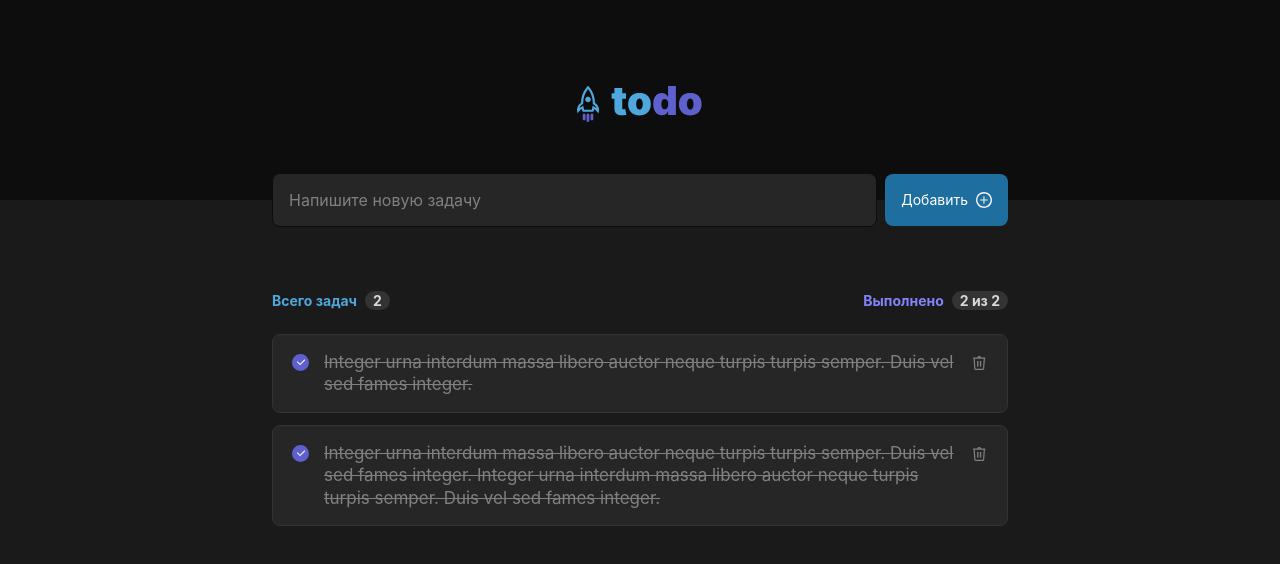
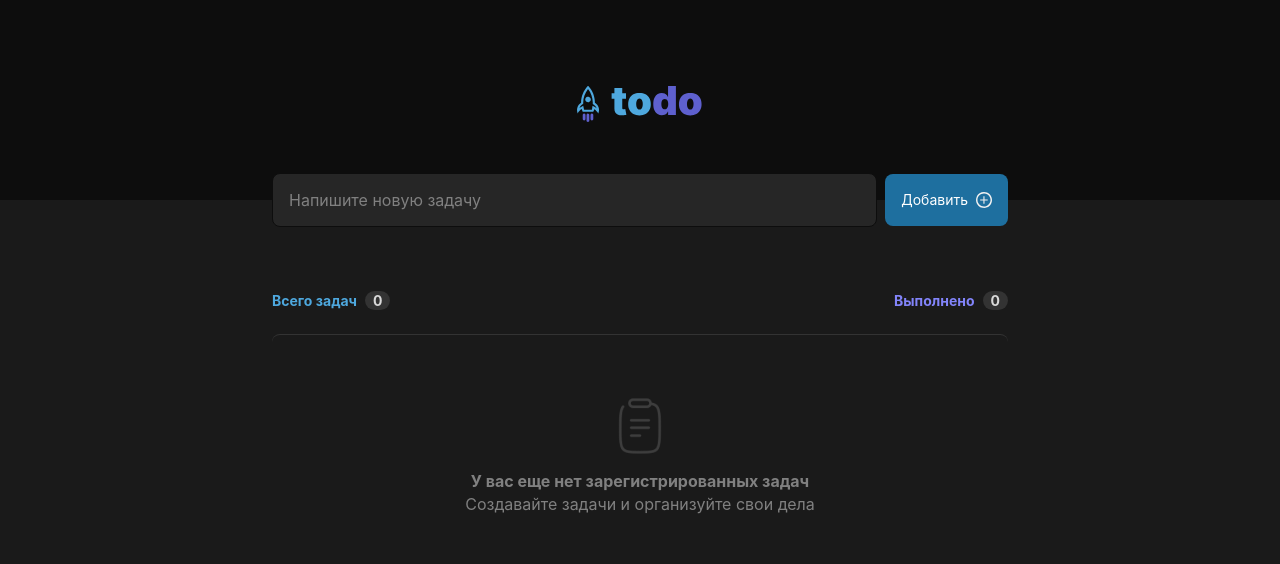
Before and after one commit to rook16rus/todolist-app, a React (Create React App) app: page / in a window 1280 px wide. Shown: the top 564 px of the page. Built offline with nearby package versions, Linux system fonts and the light colour scheme; data requests are answered from the project's data file.

Commit message:
Реализовал состояния загрузки и ошибки приложения

```diff
--- a/src/components/App/App.js
+++ b/src/components/App/App.js
@@ -11,12 +11,20 @@ import logo from './logo.svg';
 
 const App = () => {
     const [data, setData] = useState([]);
+    const [loading, setLoading] = useState(true);
+    const [error, setError] = useState(false);
+
     const { request } = useHttp();
 
     useEffect(() => {
         request("http://localhost:3001/tasks")
             .then(tasks => {
+                setLoading(false);
                 setData(tasks)
+            })
+            .catch(() => {
+                setLoading(false);
+                setError(true);
             })
     }, [])
 
@@ -70,7 +78,7 @@ const App = () => {
                 <div className="container">
                     <TodoControls onAddTask={onAddTask}/>
                     <TodoInfo tasksCount={data.length} completedTasksCount={completedTasksCount}/>
-                    <TodoList data={data} onDeleteTask={onDeleteTask} onCheckTask={onCheckTask} />
+                    <TodoList data={data} error={error} loading={loading} onDeleteTask={onDeleteTask} onCheckTask={onCheckTask} />
                 </div>
             </div>
         </div>
--- a/src/components/App/App.scss
+++ b/src/components/App/App.scss
@@ -31,4 +31,9 @@
     display: flex;
     flex-direction: column;
   }
+
+  &__status-message {
+    font-size: 36px;
+    text-align: center;
+  }
 }
--- a/src/components/TodoList/TodoList.js
+++ b/src/components/TodoList/TodoList.js
@@ -3,16 +3,24 @@ import TodoEmpty from "../TodoEmpty/TodoEmpty";
 
 import "./TodoList.scss"
 
-const TodoList = ({data, onCheckTask, onDeleteTask}) => {
+const TodoList = ({data, loading, error, onCheckTask, onDeleteTask}) => {
     const elements = data.map((item) => {
         return <TodoListItem key={item.id} {...item} onCheckTask={() => onCheckTask(item.id)} onDeleteTask={() => onDeleteTask(item.id)} />
     })
 
-    const content = elements.length > 0 ?
-                    <View elements={elements} /> :
-                    <TodoEmpty />
+    const errorMessage = error ? <h2 className="todo__status-message">Ошибка</h2> : null;
+    const loadingMessage = loading ? <h2 className="todo__status-message">Загрузка...</h2> : null;
+    const emptyContent = !loading && !error && elements.length < 1 ? <TodoEmpty /> : null;
+    const content = <View elements={elements} />;
 
-    return content
+    return (
+        <>
+            {errorMessage}
+            {loadingMessage}
+            {emptyContent}
+            {content}
+        </>
+    )
 }
 
 const View = ({elements}) => {
--- a/src/hooks/useHttp.js
+++ b/src/hooks/useHttp.js
@@ -12,7 +12,6 @@ export const useHttp = () => {
 
             return data;
         } catch (e) {
-            console.log(1)
             throw e;
         }
     };
--- a/tasks.json
+++ b/tasks.json
@@ -1,14 +1,3 @@
 {
-  "tasks": [
-    {
-      "id": 1,
-      "text": "Integer urna interdum massa libero auctor neque turpis turpis semper. Duis vel sed fames integer.",
-      "checked": true
-    },
-    {
-      "id": 2,
-      "text": "Integer urna interdum massa libero auctor neque turpis turpis semper. Duis vel sed fames integer. Integer urna interdum massa libero auctor neque turpis turpis semper. Duis vel sed fames integer.",
-      "checked": true
-    }
-  ]
+  "tasks": []
 }
```
